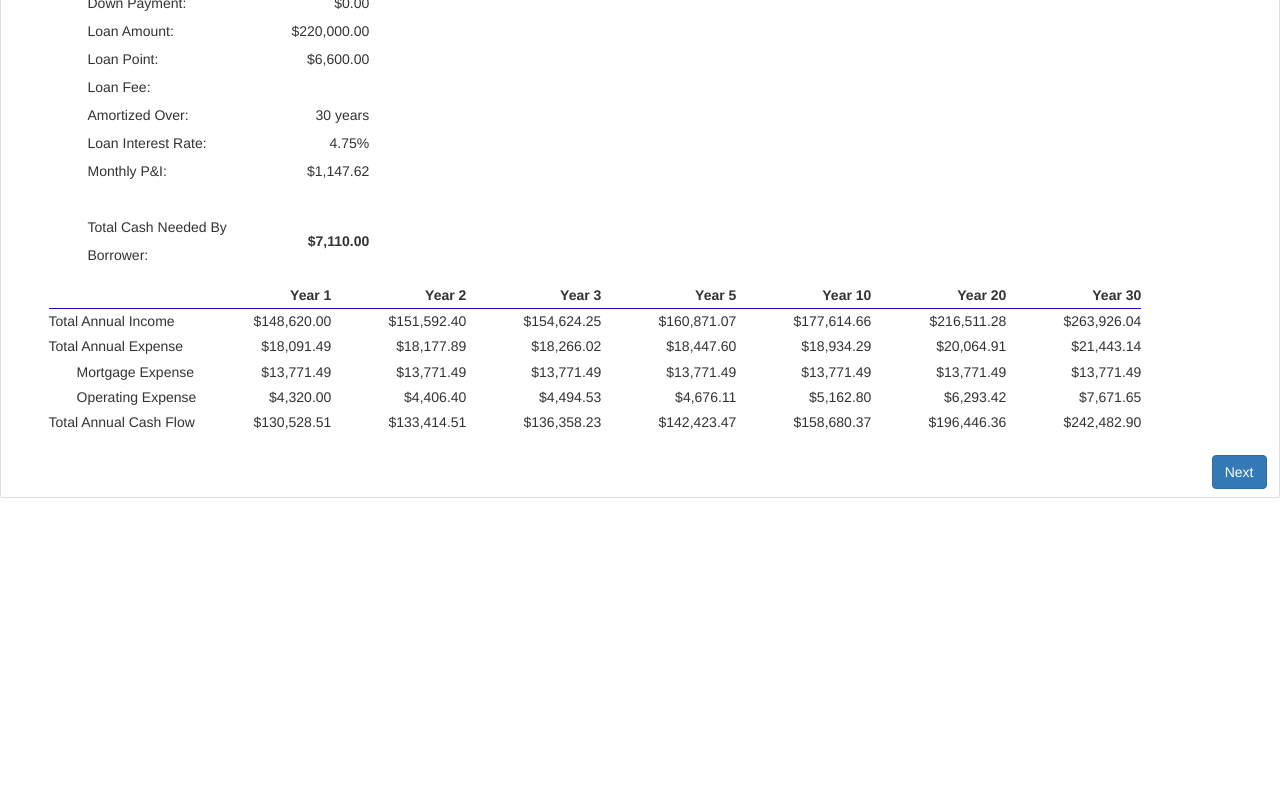
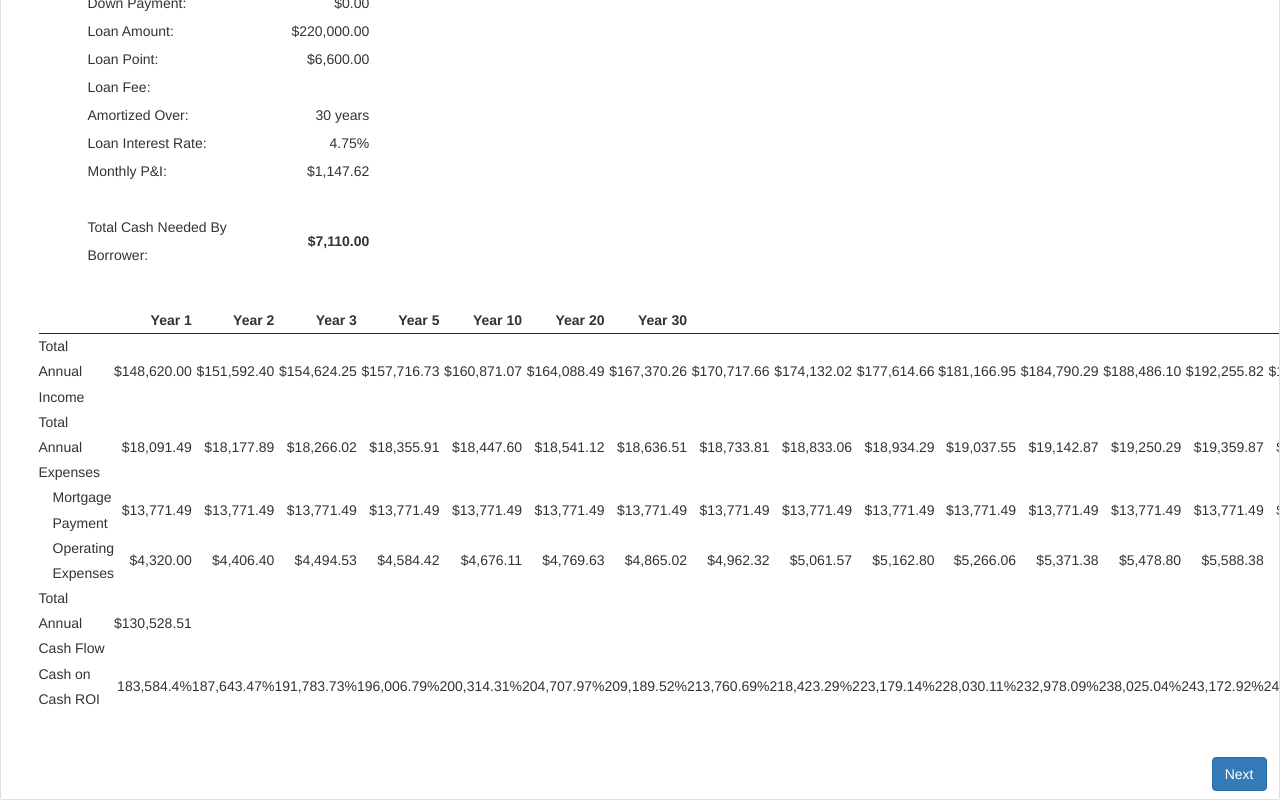
Before and after one commit to hiddendragon1/calculator, an Angular app in the folder my-app/: page / in a window 1280 px wide. Shown: the part 455-1255 px from the top of the page. Before the commit the page ends 953 px from the top, so only its background shows below. Built offline with nearby package versions, Linux system fonts and the light colour scheme; what @swimlane/ngx-charts would draw is missing.

Commit message:
improve years display html, add ROI and fix infinity

```diff
--- a/my-app/src/app/app.component.analysisovertime.ts
+++ b/my-app/src/app/app.component.analysisovertime.ts
@@ -18,7 +18,7 @@ export class AnalysisOverTimeComponent {
 	@Input() data: any[];
 	private currentProperty: Property;
 	private results: any;
-
+	private years: any;
 	constructor(private propertyService: PropertyService) { }
 
 
@@ -29,6 +29,7 @@ export class AnalysisOverTimeComponent {
 
 	ngOnInit(): void {
 		this.getProperty();
+		console.log("inited analysisovertime");
 	}
 
 
--- a/my-app/src/css/app.component.analysisovertime.css
+++ b/my-app/src/css/app.component.analysisovertime.css
@@ -1,5 +1,5 @@
-td:empty:after{
-  content: "\00a0";
+body {
+	margin-top: 10px;
 }
 
 table,td,tr {
@@ -12,16 +12,16 @@ table,td,tr {
 }
 
 .padded-1 {
-	padding-left: 2em;
+	padding-left: 1em;
 }
 
 .padded-bot{
 	padding-bottom: 1em;
 }
 
-.table-container {
-	padding-left: 50px;
-	padding-right: 50px;
+.year-container {
+
+	margin:25px;
 }
 
 
--- a/my-app/src/html/app.component.analysisovertime.html
+++ b/my-app/src/html/app.component.analysisovertime.html
@@ -1,4 +1,4 @@
-<div  class="row table-container" >
+<div  class="row year-container" >
 	<table  class="" >
 		<tbody>
 			<tr class="header-row">
@@ -14,55 +14,41 @@
 
 			<tr >
 				<td>Total Annual Income</td>
-				<td class="align-right">{{results.years[0].annualIncome | currency:'USD':true}}</td>
-				<td class="align-right">{{results.years[1].annualIncome|currency:'USD':true}}</td>
-				<td class="align-right">{{results.years[2].annualIncome|currency:'USD':true}}</td>
-				<td class="align-right">{{results.years[4].annualIncome|currency:'USD':true}}</td>
-				<td class="align-right">{{results.years[9].annualIncome|currency:'USD':true}}</td>
-				<td class="align-right">{{results.years[19].annualIncome|currency:'USD':true}}</td>
-				<td class="align-right">{{results.years[29].annualIncome|currency:'USD':true}}</td>
+				<td class="align-right" *ngFor="let year of results.years">
+					{{year.annualIncome | currency:'USD':true}}
+				</td>
 			</tr>
 			<tr>
-				<td>Total Annual Expense</td>
-				<td class="align-right">{{results.years[0].annualExpense|currency:'USD':true}}</td>
-				<td class="align-right">{{results.years[1].annualExpense|currency:'USD':true}}</td>
-				<td class="align-right">{{results.years[2].annualExpense|currency:'USD':true}}</td>
-				<td class="align-right">{{results.years[4].annualExpense|currency:'USD':true}}</td>
-				<td class="align-right">{{results.years[9].annualExpense|currency:'USD':true}}</td>
-				<td class="align-right">{{results.years[19].annualExpense|currency:'USD':true}}</td>
-				<td class="align-right">{{results.years[29].annualExpense|currency:'USD':true}}</td>
+				<td>Total Annual Expenses</td>
+				<td class="align-right" *ngFor="let year of results.years">
+					{{year.annualExpense|currency:'USD':true}}
+				</td>
 			</tr>
 			<tr>
-				<td class="padded-1">Mortgage Expense</td>
-				<td class="align-right">{{results.years[0].annualMortgage|currency:'USD':true}}</td>
-				<td class="align-right">{{results.years[1].annualMortgage|currency:'USD':true}}</td>
-				<td class="align-right">{{results.years[2].annualMortgage|currency:'USD':true}}</td>
-				<td class="align-right">{{results.years[4].annualMortgage|currency:'USD':true}}</td>
-				<td class="align-right">{{results.years[9].annualMortgage|currency:'USD':true}}</td>
-				<td class="align-right">{{results.years[19].annualMortgage|currency:'USD':true}}</td>
-				<td class="align-right">{{results.years[29].annualMortgage|currency:'USD':true}}</td>
+				<td class="padded-1">Mortgage Payment</td>
+				<td class="align-right" *ngFor="let year of results.years">
+					{{year.annualMortgage|currency:'USD':true}}
+				</td>
 			</tr>
 			<tr>
-				<td class="padded-1">Operating Expense</td>
-				<td class="align-right">{{results.years[0].annualOperating|currency:'USD':true}}</td>
-				<td class="align-right">{{results.years[1].annualOperating|currency:'USD':true}}</td>
-				<td class="align-right">{{results.years[2].annualOperating|currency:'USD':true}}</td>
-				<td class="align-right">{{results.years[4].annualOperating|currency:'USD':true}}</td>
-				<td class="align-right">{{results.years[9].annualOperating|currency:'USD':true}}</td>
-				<td class="align-right">{{results.years[19].annualOperating|currency:'USD':true}}</td>
-				<td class="align-right">{{results.years[29].annualOperating|currency:'USD':true}}</td>
+				<td class="padded-1">Operating Expenses</td>
+				<td class="align-right" *ngFor="let year of results.years">
+					{{year.annualOperating|currency:'USD':true}}
+				</td>
+
 			</tr>
 			<tr>
 				<td>Total Annual Cash Flow</td>
-				<td class="align-right">{{results.years[0].annualCashflow|currency:'USD':true}}</td>
-				<td class="align-right">{{results.years[1].annualCashFlow|currency:'USD':true}}</td>
-				<td class="align-right">{{results.years[2].annualCashFlow|currency:'USD':true}}</td>
-				<td class="align-right">{{results.years[4].annualCashFlow|currency:'USD':true}}</td>
-				<td class="align-right">{{results.years[9].annualCashFlow|currency:'USD':true}}</td>
-				<td class="align-right">{{results.years[19].annualCashFlow|currency:'USD':true}}</td>
-				<td class="align-right">{{results.years[29].annualCashFlow|currency:'USD':true}}</td>
+				<td class="align-right" *ngFor="let year of results.years">
+					{{year.annualCashflow|currency:'USD':true}}
+				</td>
 			</tr>
-
+			<tr>
+				<td>Cash on Cash ROI</td>
+				<td class="align-right" *ngFor="let year of results.years">
+					{{year.cashROI|percent:'1.0-2'}}
+				</td>
+			</tr>
 		</tbody>
 	</table>
 </div>
```
